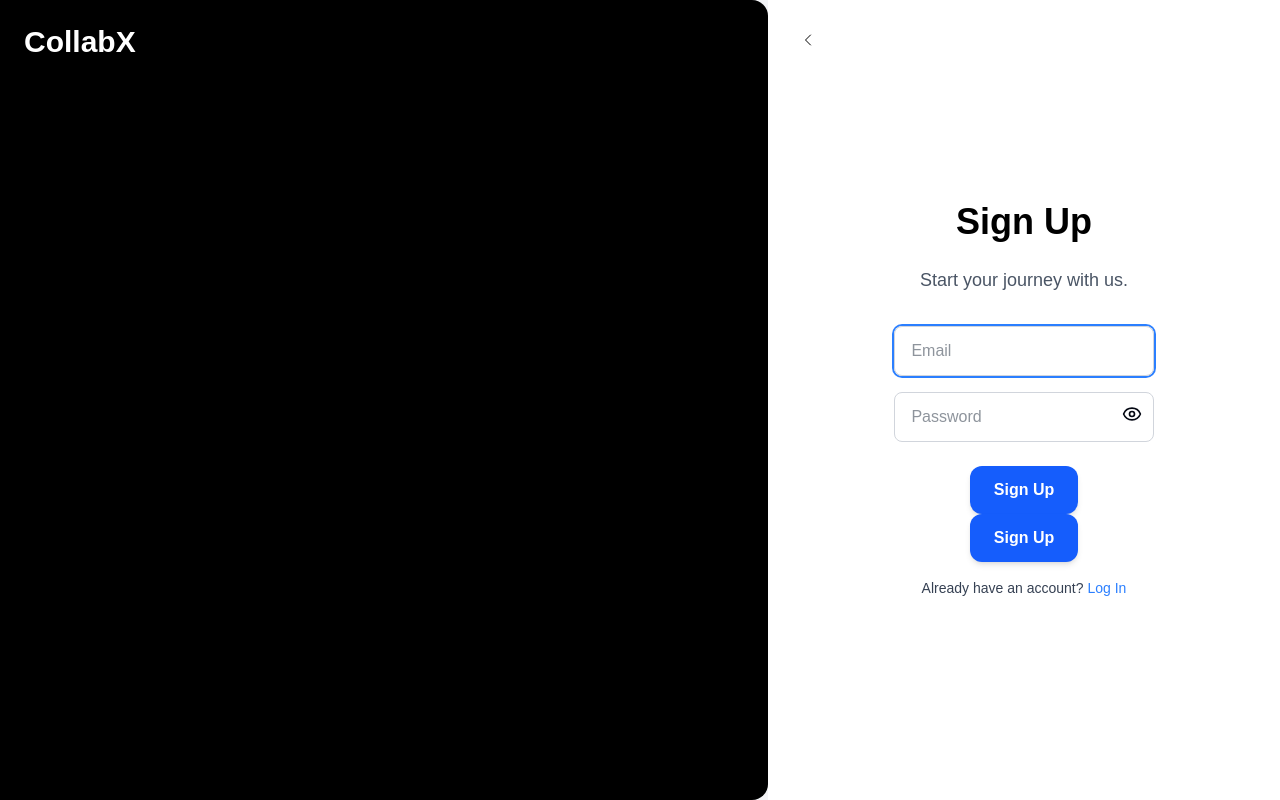
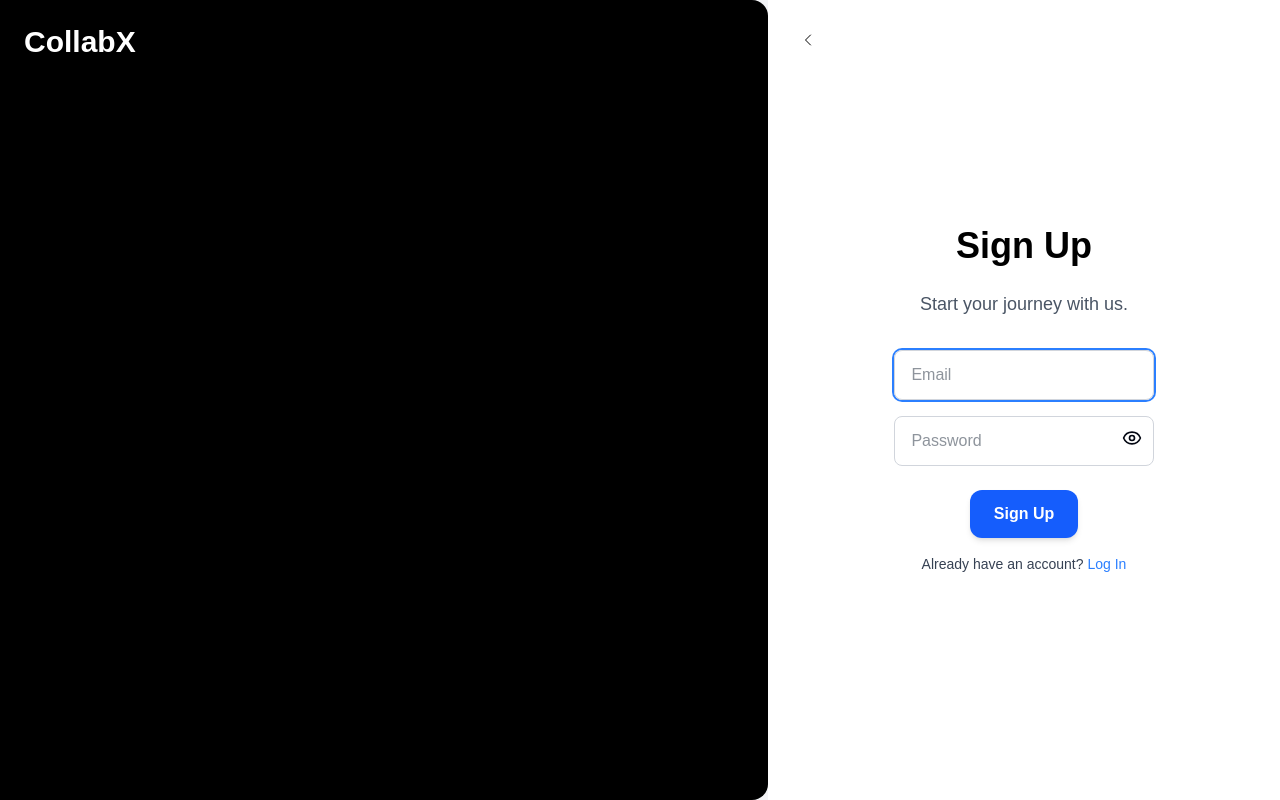
Before and after one commit to siddharthdangi1911/CollabX, a Next.js app: page / in a window 1280 px wide. Both pictures are taken after a click on the button "Get Started". Built offline with nearby package versions, Linux system fonts and the light colour scheme.

Commit message:
changes correct

```diff
--- a/src/app/signup.tsx
+++ b/src/app/signup.tsx
@@ -81,7 +81,7 @@ export default function SignUp({ setpage }: { setpage: (page: string) => void })
 
       </div>
 
-      <button onClick={handleSignUp} className="px-6 py-3 bg-blue-600 text-white rounded-xl font-semibold shadow-md transition-shadow hover:shadow-lg">Sign Up</button>
+      {/* <button onClick={handleSignUp} className="px-6 py-3 bg-blue-600 text-white rounded-xl font-semibold shadow-md transition-shadow hover:shadow-lg">Sign Up</button> */}
 
       <BounceButton buttonText="Sign Up" onClick={handleSignUp} />
 
```
